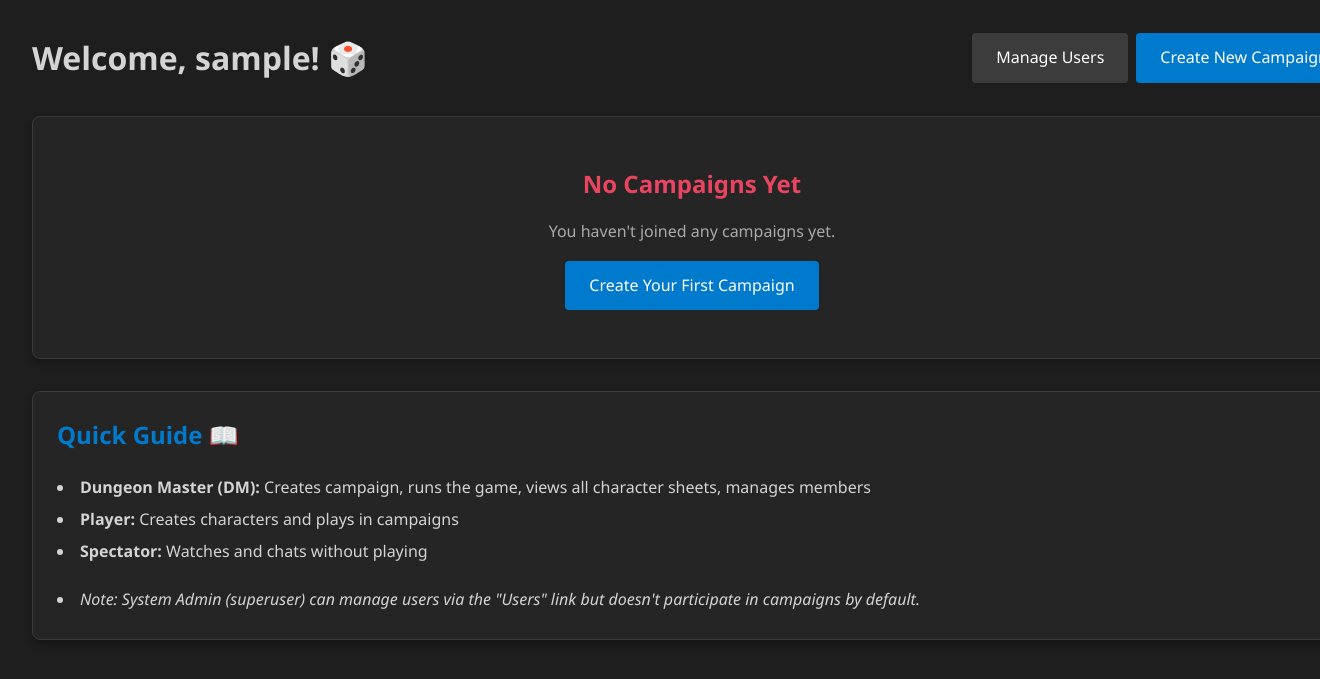
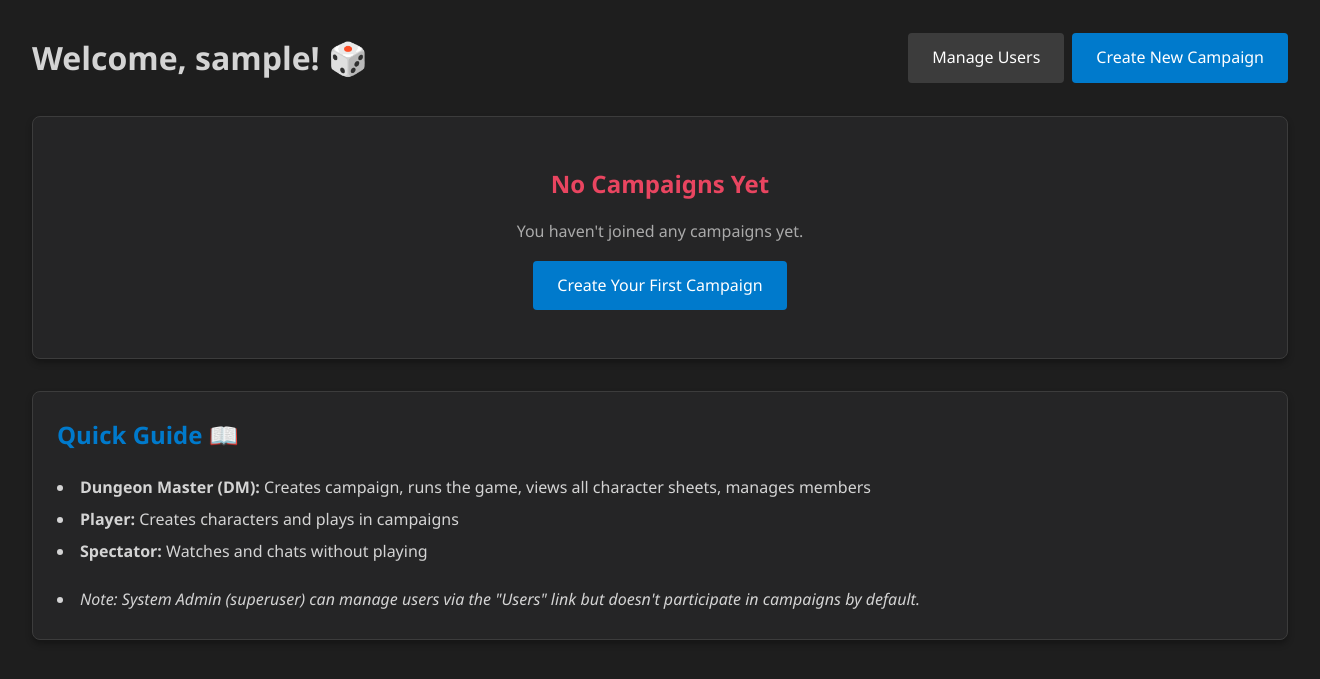
Before and after one commit to mtkappen/conclave, a Django app: page / in a window 1320 px wide; the page is wider, and only the part inside the window is pictured. Shown: the part 71-750 px from the top of that part. Run offline with Django 4.2, Linux system fonts and the light colour scheme; the visitor is signed in with stand-in values (Sample User, id 1); data that the repository does not hold is empty.

Commit message:
layout: Add proper margins to container for better spacing on all sides

```diff
--- a/templates/base.html
+++ b/templates/base.html
@@ -55,9 +55,9 @@
         }
 
         .container {
-            width: 100%;
+            width: calc(100% - 4rem);
             max-width: none;
-            margin: 2rem;
+            margin: 2rem auto;
             padding: 0;
         }
 
```
